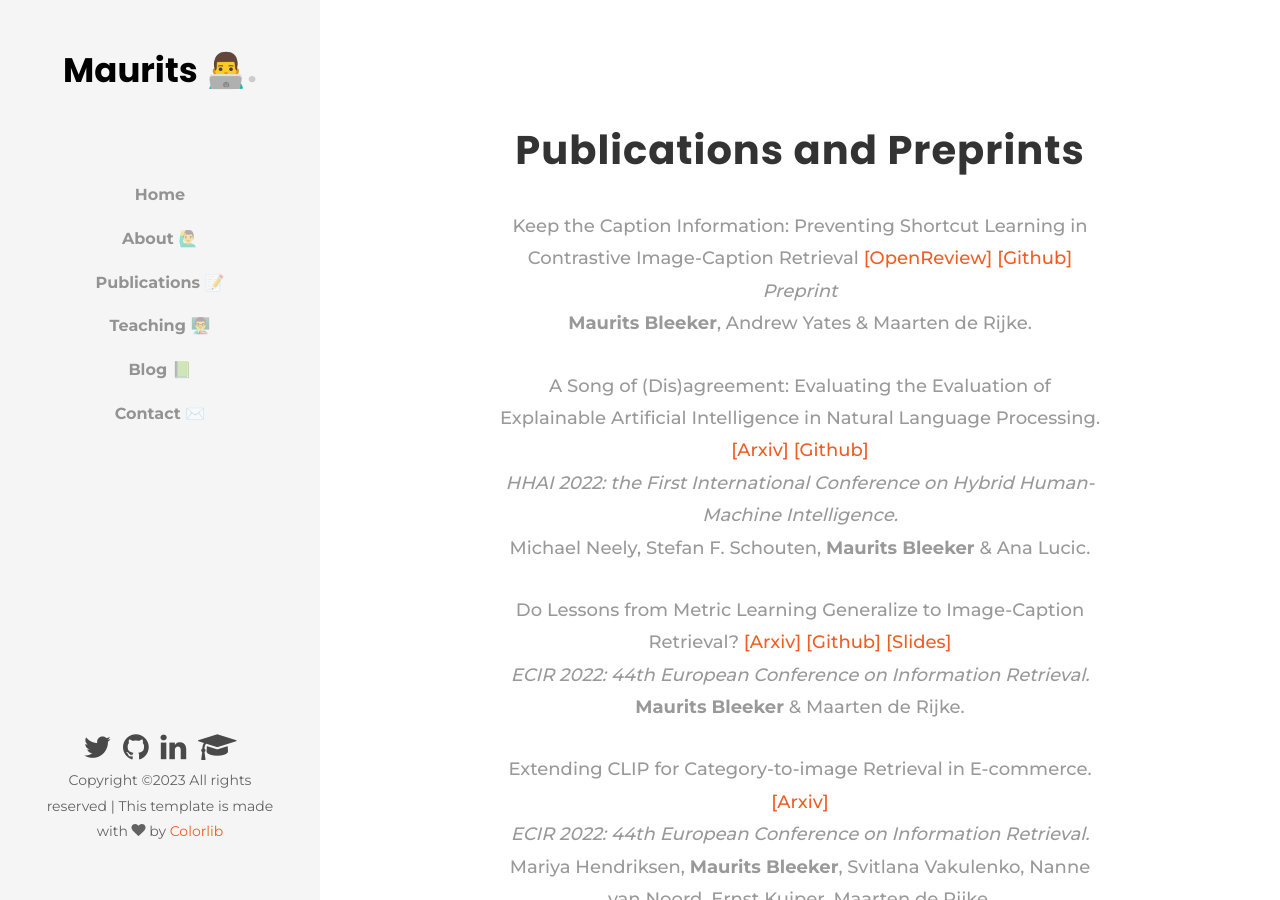
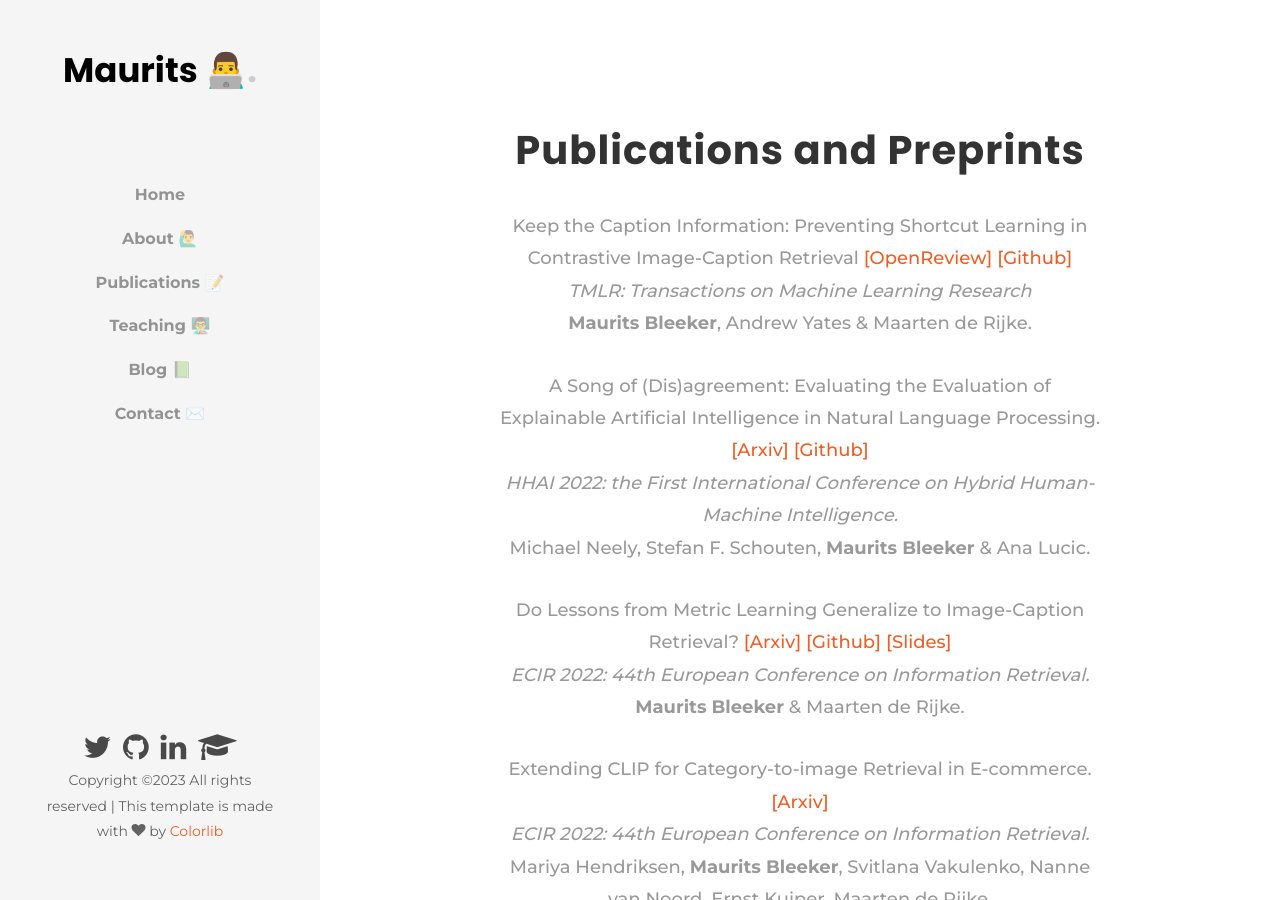
Before and after one commit to MauritsBleeker/mauritsbleeker.github.io, a Jekyll site: the page built from publications.md, in a window 1280 px wide and 900 px high. Built offline with Jekyll 4.4.1, drawn with Linux system fonts in a browser that asks for light colours; some web fonts are replaced.

Commit message:
added venue

```diff
--- a/_layouts/publications.html
+++ b/_layouts/publications.html
@@ -16,7 +16,7 @@
                             <a href="https://github.com/MauritsBleeker/reducing-predictive-feature-suppression"> [Github]</a>
                         </p>
                         <p class="conference">
-                            <i> Preprint </i>
+                            <i> TMLR: Transactions on Machine Learning Research </i>
                         </p>
                         <p class="authors">
                             <b>Maurits Bleeker</b>, Andrew Yates & Maarten de Rijke.
```
